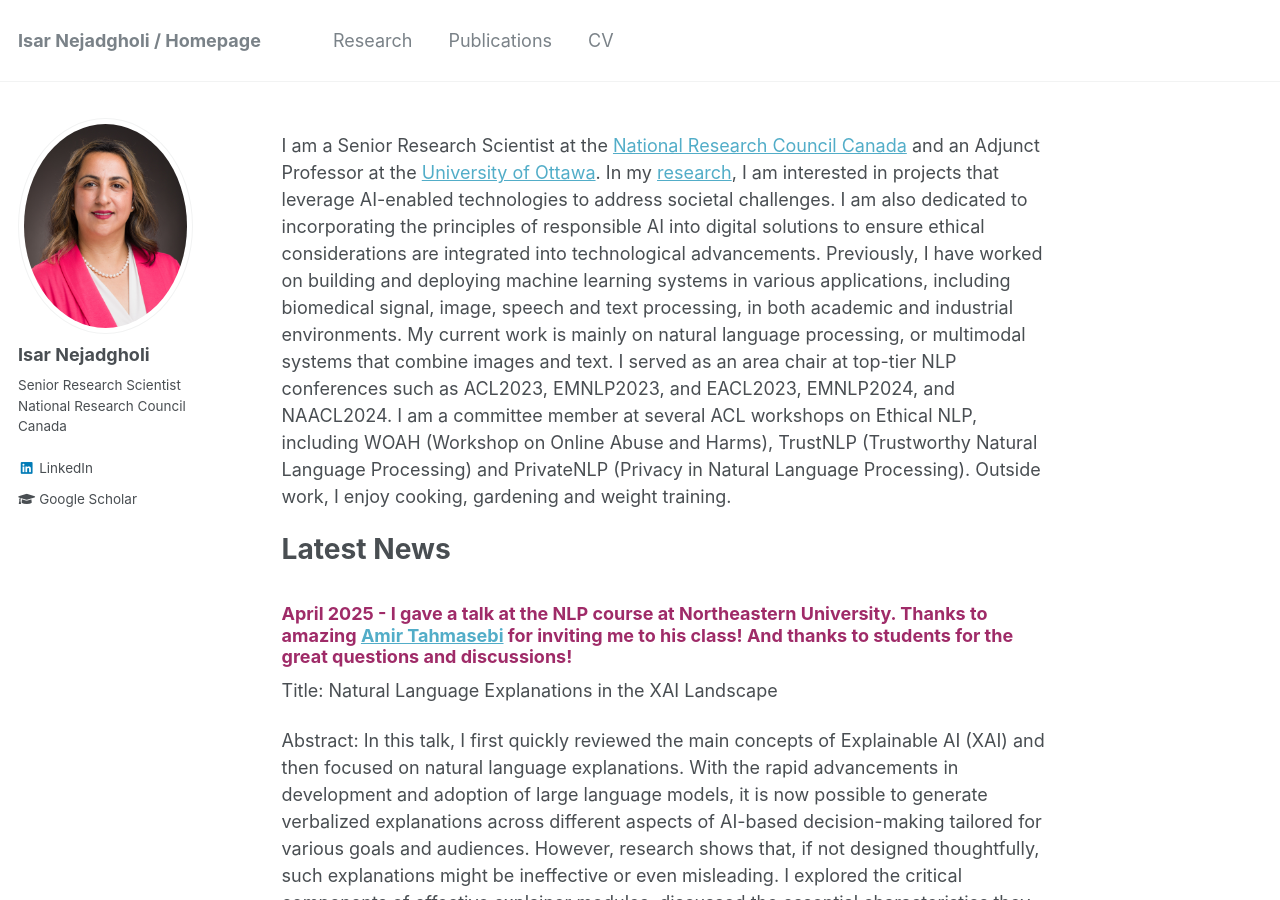
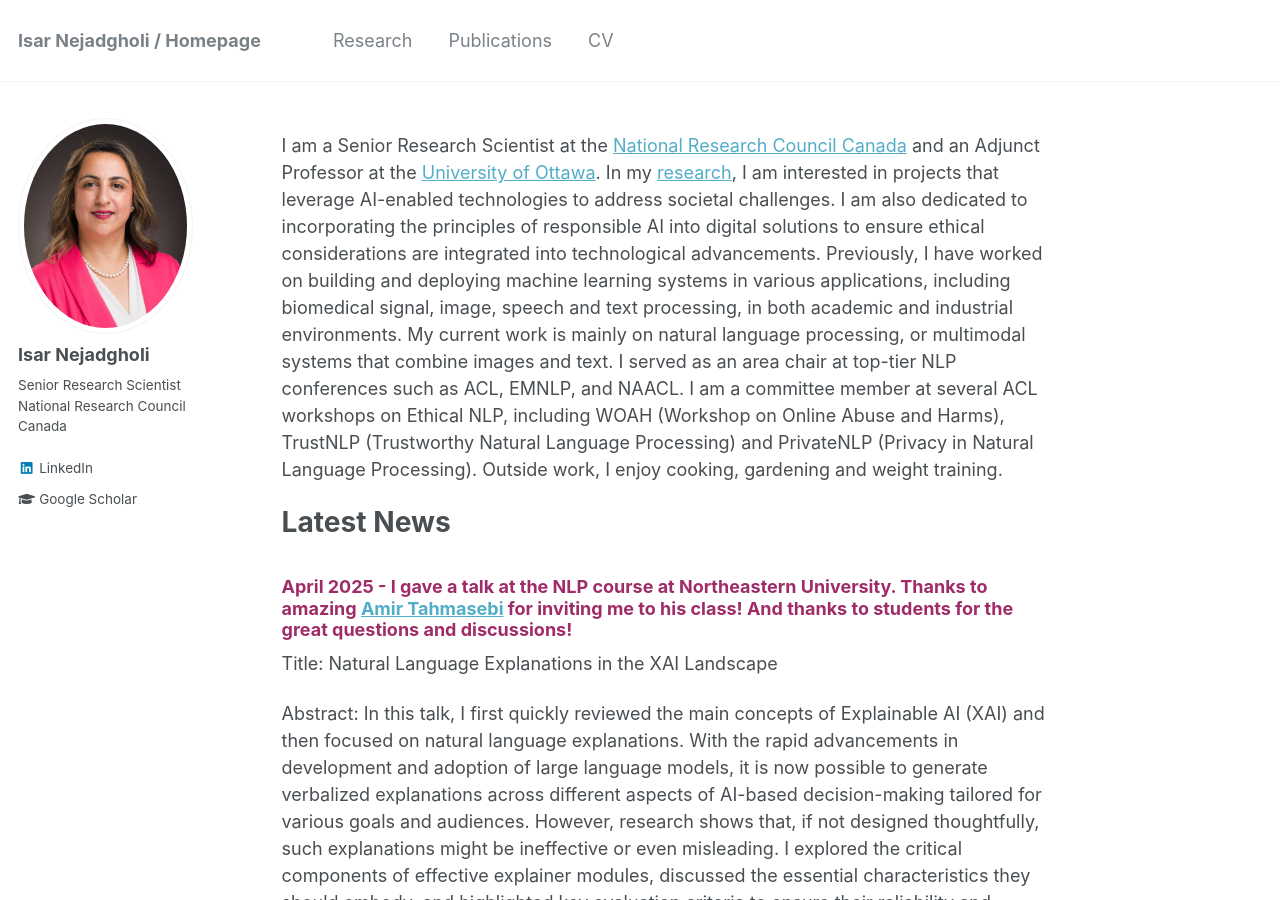
Before and after one commit to IsarNejad/IsarNejad.github.io, a Jekyll site: the page built from _pages/about.md, in a window 1280 px wide and 900 px high. Built offline with Jekyll 4.4.1, drawn with Linux system fonts in a browser that asks for light colours.

Commit message:
Update about.md

```diff
--- a/_pages/about.md
+++ b/_pages/about.md
@@ -8,7 +8,7 @@ redirect_from:
   - /about.html
 ---
 
-I am a Senior Research Scientist at the [National Research Council Canada](https://nrc.canada.ca/en) and an Adjunct Professor at the [University of Ottawa](https://www.uottawa.ca/faculty-engineering/school-electrical-engineering-computer-science). In my [research](https://isarnejad.github.io//research/), I am interested in projects that leverage AI-enabled technologies to address societal challenges. ⁤⁤I am also dedicated to incorporating the principles of responsible AI into digital solutions to ensure ethical considerations are integrated into technological advancements. Previously, I have worked on building and deploying machine learning systems in various applications, including biomedical signal, image, speech and text processing, in both academic and industrial environments. My current work is mainly on natural language processing, or multimodal systems that combine images and text. I served as an area chair at top-tier NLP conferences such as ACL2023, EMNLP2023, and EACL2023, EMNLP2024, and NAACL2024. I am a committee member at several ACL workshops on Ethical NLP, including WOAH (Workshop on Online Abuse and Harms), TrustNLP (Trustworthy Natural Language Processing) and PrivateNLP (Privacy in Natural Language Processing). Outside work, I enjoy cooking, gardening and weight training.
+I am a Senior Research Scientist at the [National Research Council Canada](https://nrc.canada.ca/en) and an Adjunct Professor at the [University of Ottawa](https://www.uottawa.ca/faculty-engineering/school-electrical-engineering-computer-science). In my [research](https://isarnejad.github.io//research/), I am interested in projects that leverage AI-enabled technologies to address societal challenges. ⁤⁤I am also dedicated to incorporating the principles of responsible AI into digital solutions to ensure ethical considerations are integrated into technological advancements. Previously, I have worked on building and deploying machine learning systems in various applications, including biomedical signal, image, speech and text processing, in both academic and industrial environments. My current work is mainly on natural language processing, or multimodal systems that combine images and text. I served as an area chair at top-tier NLP conferences such as ACL, EMNLP, and NAACL. I am a committee member at several ACL workshops on Ethical NLP, including WOAH (Workshop on Online Abuse and Harms), TrustNLP (Trustworthy Natural Language Processing) and PrivateNLP (Privacy in Natural Language Processing). Outside work, I enjoy cooking, gardening and weight training.
 
 # Latest News
 
```
